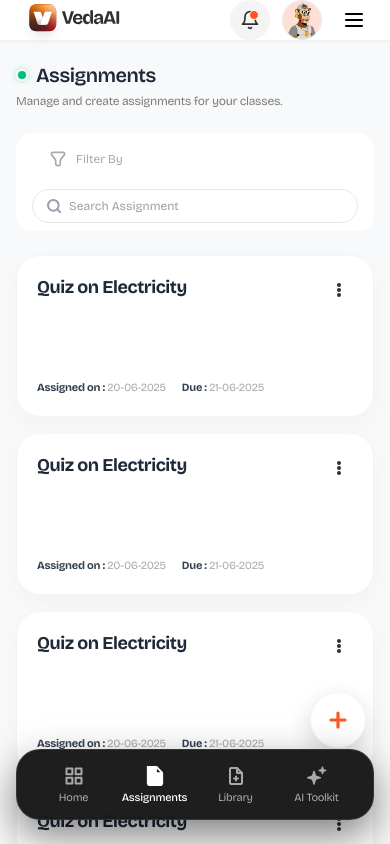
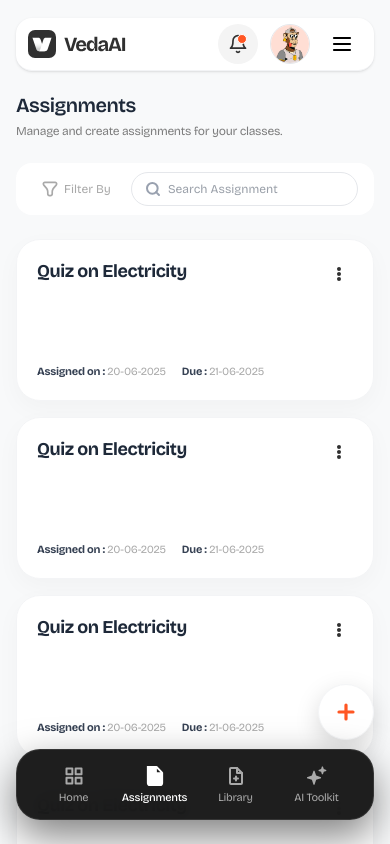
Before and after one commit to salillakra/vedaai_assignment, a Next.js app in the folder frontend/: page / in a window 390 px wide. Built offline with nearby package versions, Linux system fonts and the light colour scheme.

Commit message:
feat: add VedaaiMobileLogo and update mobile UI layout for better responsiveness and spacing.

```diff
--- a/frontend/components/AssignmentGrid.tsx
+++ b/frontend/components/AssignmentGrid.tsx
@@ -198,7 +198,7 @@ const AssignmentGrid = () => {
       {/* Header Breadcrumb / Meta Block */}
       <div className="flex flex-col gap-1 mt-2 md:mt-4">
         <div className="flex items-center gap-2">
-          <span className="relative flex h-3 w-3 shrink-0 items-center justify-center">
+          <span className="relative hidden md:flex h-3 w-3 shrink-0 items-center justify-center">
             <span className="absolute inset-0 animate-ping rounded-full bg-emerald-400 opacity-40"></span>
             <span className="absolute -inset-0.5 rounded-full border border-emerald-300 opacity-30"></span>
             <span className="h-2 w-2 rounded-full bg-emerald-500"></span>
@@ -214,11 +214,11 @@ const AssignmentGrid = () => {
       </div>
 
       {/* Action Filters and Search Row */}
-      <div className="flex items-center justify-between mt-6 bg-white px-4 py-2 rounded-2xl gap-3 flex-wrap">
+      <div className="flex items-center justify-between mt-6 bg-white px-4 py-2 rounded-2xl gap-3">
         {/* Filter Button */}
-        <button className="flex items-center gap-2 px-4 py-2 rounded-full hover:bg-gray-50 active:scale-95 transition-all text-xs  text-[#A9A9A9] cursor-pointer">
+        <button className="flex items-center gap-1 w-fit px-2 py-2 md:px-4 md:py-2 rounded-full hover:bg-gray-50 active:scale-95 transition-all text-xs  text-[#A9A9A9] cursor-pointer">
           <FilterIcon />
-          <span>Filter By</span>
+          <span className="text-xs text-nowrap md:text-sm">Filter By</span>
         </button>
 
         {/* Global Search Input */}
@@ -228,7 +228,7 @@ const AssignmentGrid = () => {
             placeholder="Search Assignment"
             value={searchQuery}
             onChange={(e) => setSearchQuery(e.target.value)}
-            className="w-full pl-9 pr-4 py-2 border border-gray-200 rounded-full text-xs font-(--font-bricolage-grotesque) focus:outline-none focus:border-gray-400 focus:ring-1 focus:ring-gray-300 transition-all bg-white text-gray-700"
+            className="w-full pl-9 pr-4 py-2 border border-gray-200 rounded-full text-xs md:text-sm font-(--font-bricolage-grotesque) focus:outline-none focus:border-gray-400 focus:ring-1 focus:ring-gray-300 transition-all bg-white text-gray-700"
           />
           <div className="absolute left-3.5 top-1/2 -translate-y-1/2 flex items-center justify-center">
             <SearchIcon />
--- a/frontend/components/Header.tsx
+++ b/frontend/components/Header.tsx
@@ -5,6 +5,7 @@ import DropdownIcon from "@/assets/Icons/drop-down.svg";
 import VedaaiLogo from "@/assets/images/VedaaiLogo.svg";
 import Image from "next/image";
 import { useUiStore } from "@/store/uiStore";
+import VedaaiMobileLogo from "@/assets/images/VedaaiMobileLogo.svg";
 
 //Menu Icon
 const MenuIcon = () => {
@@ -101,15 +102,15 @@ const Header = () => {
         </div>
       </div>
 
-      <div className="flex md:hidden w-full h-16 bg-white border-b border-gray-100 items-center justify-between px-4 sticky top-0 z-40 shadow-xs">
+      <div className="flex mt-4.5 mx-4 py-1.5 rounded-2xl shadow-sm h-14 px-3 md:hidden bg-white border-b border-gray-100 items-center justify-between sticky top-0 z-40">
         {/* Left: VedaAI Logo */}
         <div className="flex items-center h-10">
           <Image
-            src={VedaaiLogo}
+            src={VedaaiMobileLogo}
             alt="VedaAI Logo"
-            width={100}
-            height={32}
-            className="h-12 w-auto translate-y-1.75"
+            width={50}
+            height={50}
+            className="h-7 w-auto"
             priority
           />
         </div>
--- a/frontend/components/MobileFab.tsx
+++ b/frontend/components/MobileFab.tsx
@@ -34,7 +34,7 @@ const MobileFab = () => {
   return (
     <button
       onClick={handleCreateMobileAssignment}
-      className="fixed bottom-24 right-6 z-40 md:hidden h-14 w-14 rounded-full bg-white shadow-[0px_8px_24px_rgba(0,0,0,0.15)] border border-gray-100 flex items-center justify-center text-[#FF5623] cursor-pointer hover:scale-110 active:scale-90 transition-all duration-200"
+      className="fixed bottom-26 right-4 z-40 md:hidden h-14 w-14 rounded-full bg-white shadow-[0px_8px_24px_rgba(0,0,0,0.15)] border border-gray-100 flex items-center justify-center text-[#FF5623] cursor-pointer hover:scale-110 active:scale-90 transition-all duration-200"
       aria-label="Create Assignment"
     >
       <svg
```
Also changed, not shown: frontend/assets/images/VedaaiMobileLogo.svg (added).
